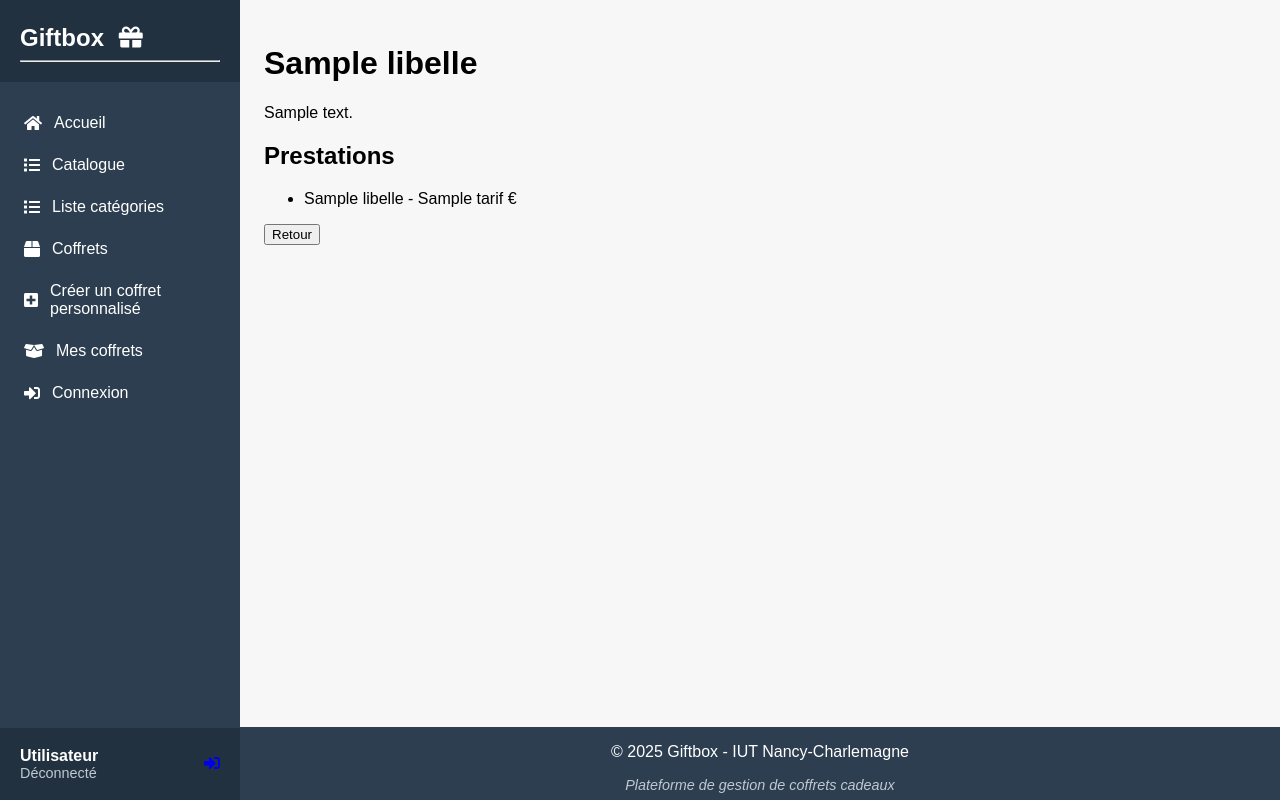
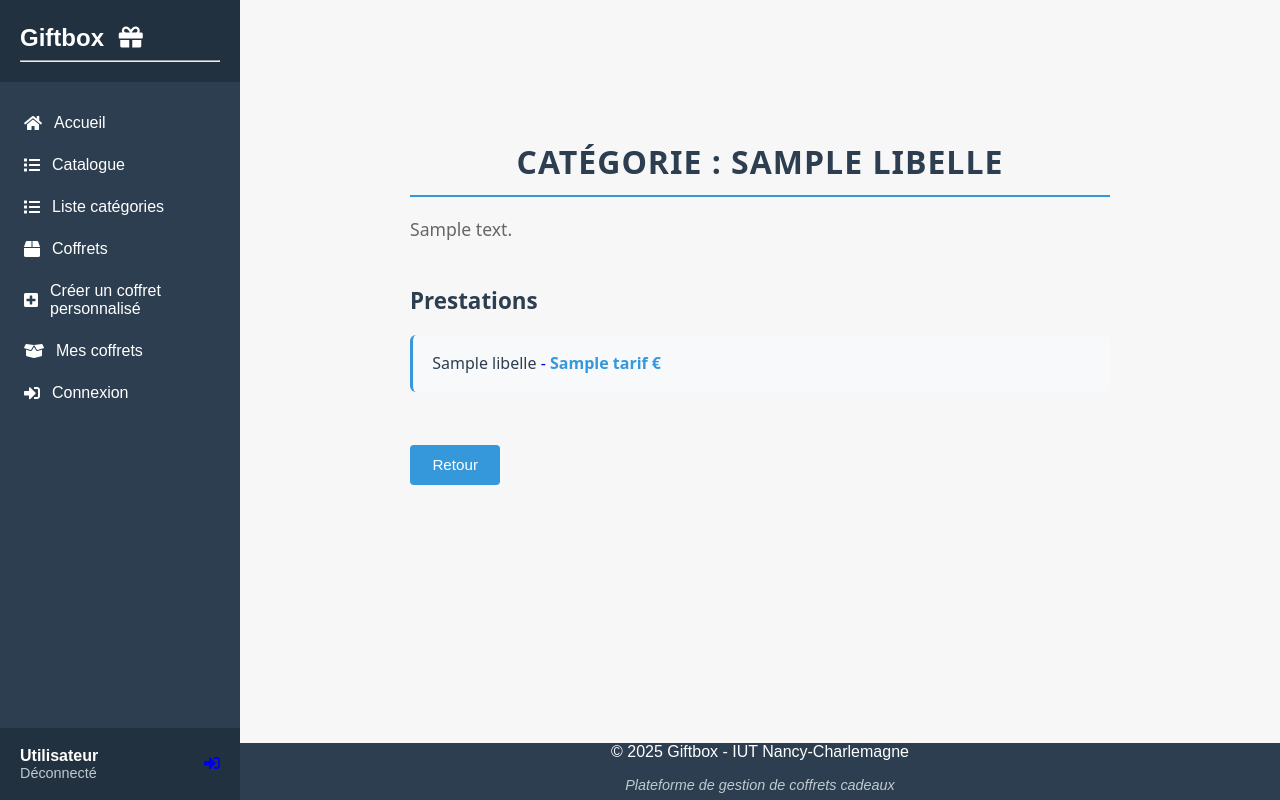
Before and after one commit to NaasaX/giftbox, a PHP site: template src/webui/views/categorie.twig in a window 1280 px wide. Run offline with PHP 8.4, Linux system fonts and the light colour scheme; the template is opened without the code that fills it: most values are stand-ins (such as "Sample title", 1, 10 or a date in 2020); some libraries are stand-ins or nearby versions.

Commit message:
fix: ajout style prestations d'une catégorie par thème

```diff
--- a/src/webui/views/categorie.twig
+++ b/src/webui/views/categorie.twig
@@ -3,18 +3,128 @@
 {% block title %}{{ categorie.libelle }}{% endblock %}
 
 {% block content %}
-    <h1>{{ categorie.libelle }}</h1>
-    <p>{{ categorie.description }}</p>
+    <style>
+        .category-page {
+            max-width: 700px;
+            margin: 3rem auto;
+            padding: 2rem;
+            font-family: system-ui, -apple-system, sans-serif;
+            line-height: 1.6;
+            color: #333;
+        }
+
+        .category-page h1 {
+            font-size: 2rem;
+            margin-bottom: 1rem;
+            color: #2c3e50;
+            border-bottom: 2px solid #3498db;
+            padding-bottom: 0.5rem;
+        }
+
+        .category-description {
+            font-size: 1.1rem;
+            color: #666;
+            margin-bottom: 2.5rem;
+        }
+
+        .category-page h2 {
+            font-size: 1.4rem;
+            margin: 2rem 0 1rem 0;
+            color: #2c3e50;
+        }
+
+        .prestations-list {
+            list-style: none;
+            padding: 0;
+            margin: 0;
+        }
+
+        .prestations-list li {
+            background: #f8f9fa;
+            margin-bottom: 0.8rem;
+            padding: 1rem 1.2rem;
+            border-radius: 6px;
+            border-left: 3px solid #3498db;
+            transition: background-color 0.2s ease;
+        }
+
+        .prestations-list li:hover {
+            background: #e9ecef;
+        }
+
+        .prestation-name {
+            font-weight: 500;
+            color: #2c3e50;
+        }
+
+        .prestation-price {
+            font-weight: 600;
+            color: #3498db;
+        }
+
+        .back-btn {
+            margin-top: 2.5rem;
+            padding: 0.7rem 1.4rem;
+            background: #3498db;
+            color: white;
+            border: none;
+            border-radius: 4px;
+            cursor: pointer;
+            font-size: 0.95rem;
+            transition: background-color 0.2s ease;
+        }
+
+        .back-btn:hover {
+            background: #2980b9;
+        }
+
+        .no-prestations {
+            color: #999;
+            font-style: italic;
+            text-align: center;
+            padding: 2rem;
+        }
+
+        .catLib {
+            font-size: 2.2rem;
+            color: #2c3e50;
+            text-align: center;
+            margin-top: 2rem;
+            margin-bottom: 1rem;
+            font-weight: 700;
+            text-transform: uppercase;
+            letter-spacing: 1px;
+        }
+
+
+        a {
+            text-decoration: none;
+        }
+    </style>
+
+    <div class="category-page">
+        <h1 class="catLib">Catégorie : {{ categorie.libelle }}</h1>
+
+        {% if categorie.description %}
+            <p class="category-description">{{ categorie.description }}</p>
+        {% endif %}
+
         <h2>Prestations</h2>
-    <ul>
+
+        <ul class="prestations-list">
             {% for p in prestations %}
-            <li>{{ p.libelle }} - {{ p.tarif }} €</li>
+            <a href="/prestation?id={{ p.id }}">
+                <li>
+                    <span class="prestation-name">{{ p.libelle }}</span> -
+                    <span class="prestation-price">{{ p.tarif }} €</span>
+                </li>
             {% else %}
-            <li>Aucune prestation disponible.</li>
+                <li class="no-prestations">Aucune prestation disponible.</li>
             {% endfor %}
         </ul>
 
         <button class="back-btn" onclick="retour()">Retour</button>
+    </div>
 
     <script>
         function retour() {
```
Lines whose indentation alone changed are shown as unchanged.
